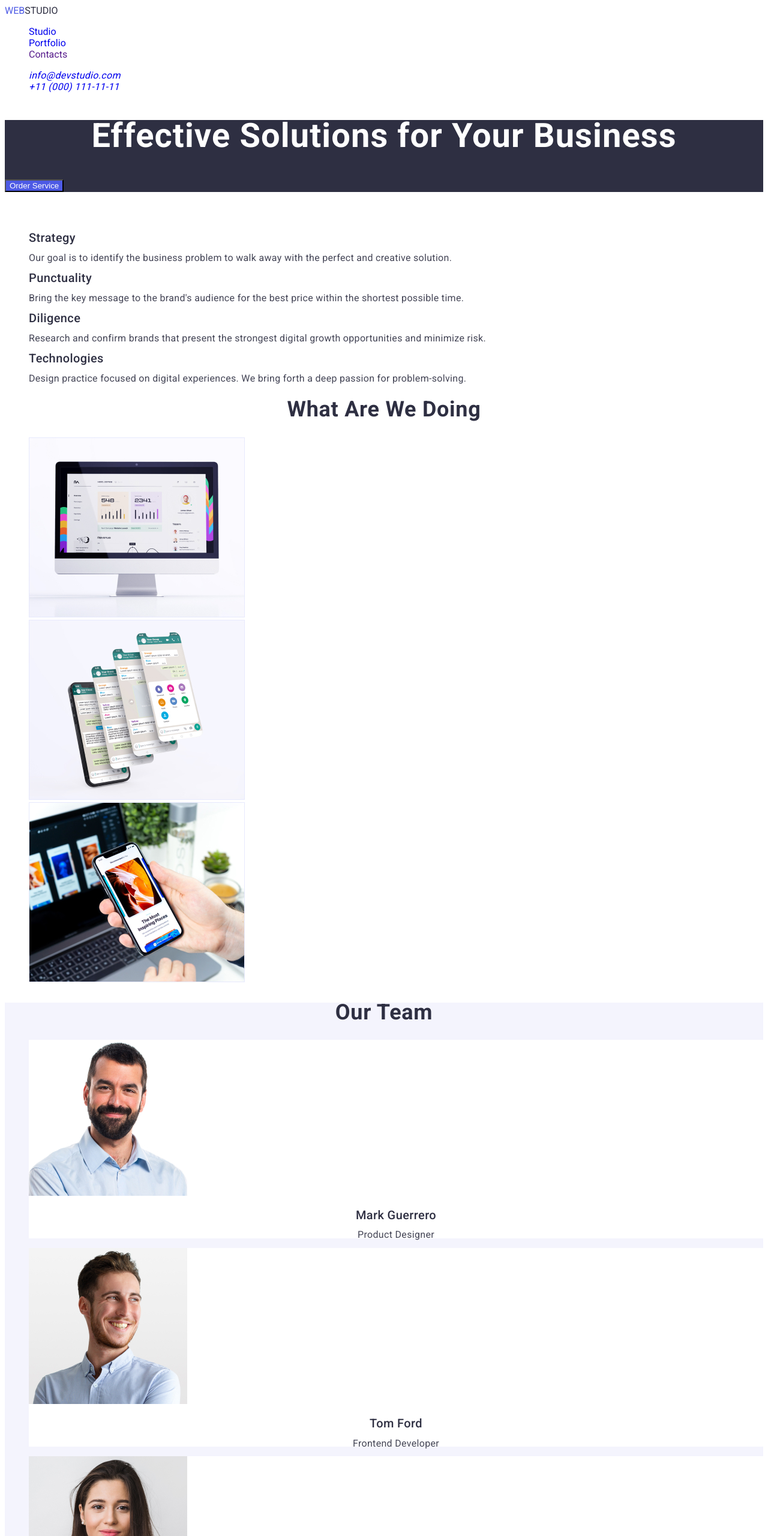
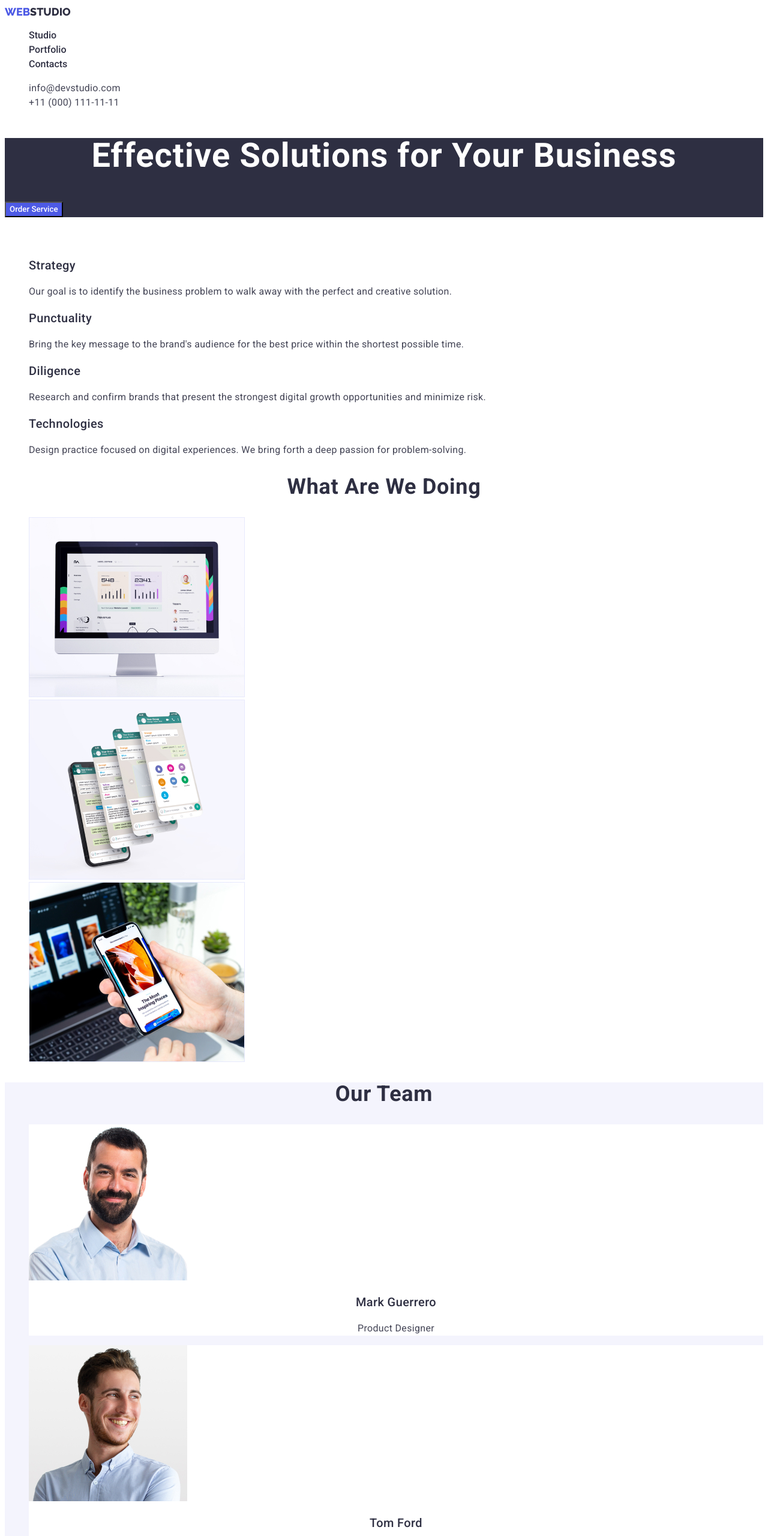
Before and after one commit to Marstepan12/goit-markup-hw-02, a plain HTML site: page index.html in a window 1280 px wide. Shown: the top 2560 px of the page at 60% size. Drawn offline with Linux system fonts and the light colour scheme.

Commit message:
update hw-02

```diff
--- a/css/styles.css
+++ b/css/styles.css
@@ -17,6 +17,10 @@ body {
 
 /*-------HEADER--------------*/
 .logo{
+    font-family: 'Raleway';
+    font-weight: 800;
+    font-size: 18px;
+    line-height: 1.3;
     list-style: none;
     text-decoration: none;
     color:var(--focused-link)
@@ -34,17 +38,21 @@ body {
     text-decoration: none;
 }
 
+.main-nav-site{
+    font-weight: 500;
+    line-height: 1.5;
+    color:var(--overlay-cl)
+}
 .main-nav-site:hover, .main-nave-site:focus{
     color:var(--focused-link);
     cursor: pointer;
 }
 
 .main-nav-cnt{
-    font-family: 'Roboto';
-    font-weight: 400;
-    font-size: 16px;
-    line-height: 0.66;
+    font-style: normal;
+    line-height: 1.5;
     letter-spacing: 0.02em;
+    color: var(--body-txt)
 }
 
 .main-nav-cnt:hover, .main-nav-nt:focus{
@@ -64,10 +72,7 @@ body {
 }
 
 .text{
-    font-family: 'Roboto';
-    font-weight: 400;
-    font-size: 16px;
-    line-height: 0.66;
+    line-height: 1.5;
     letter-spacing: 0.02em;
     color: var(--accent-cl);
 }
@@ -79,6 +84,9 @@ body {
 }
 /*------------FILTER-------------*/
 .btn-filter{
+    font-family: 'Roboto';
+    font-weight: 500;
+    line-height: 1.5;
     background-color: var(--accent-cl);
     color: var(--focused-link);
 }
@@ -96,19 +104,15 @@ body {
 }
 
 .name{
-font-family: 'Roboto';
     font-weight: 500;
     font-size: 20px;
-line-height: 0.83;
+    line-height: 1.2;
     letter-spacing: 0.02em;
     color: var(--overlay-cl);
 }
 
 .name-filter{
-font-family: 'Roboto';
-font-weight: 400;
-font-size: 16px;
-line-height: 0.66;
+    line-height: 1.5;
     letter-spacing: 0.02em;
     color: var(--body-txt);
 }
@@ -125,16 +129,18 @@ color: var(--body-txt);
 }
 
 .header1{
-font-family: 'Roboto';
     font-weight: 700;
     font-size: 56px;
-line-height: 0.93;
+    line-height: 1.07;
     text-align: center;
     letter-spacing: 0.02em;
     color:var(--bgr-cl);
 }
 
 .hero-btn{
+    font-family: 'Roboto';
+    font-weight: 500;
+    line-height: 1.5;
     color:var(--bgr-cl);
     background-color:var(--focused-link);
 }
@@ -147,19 +153,15 @@ color:var(--bgr-cl);
 
 /*-------------SECTION 1-----------*/
 .header-advantage{
-    font-family: 'Roboto';
     font-weight: 500;
     font-size: 20px;
-    line-height: 0.83;
+    line-height: 1.2;
     letter-spacing: 0.02em;
     color: var(--overlay-cl);
 }
 
 .desc-advantage{
-    font-family: 'Roboto';
-    font-weight: 400;
-    font-size: 16px;
-    line-height: 0.66;
+    line-height: 1.5;
     letter-spacing: 0.02em;
     color: var(--body-txt);
 }
@@ -167,10 +169,9 @@ color:var(--bgr-cl);
 
 /*-------------SECTION 2-----------*/
 .header2{
-    font-family: 'Roboto';
     font-weight: 700;
     font-size: 36px;
-    line-height: 0.9;
+    line-height: 1.11;
     text-align: center;
     letter-spacing: 0.02em;
     text-transform: capitalize;
@@ -188,20 +189,16 @@ color:var(--bgr-cl);
 }
 
 .name-team{
-    font-family: 'Roboto';
     font-weight: 500;
     font-size: 20px;
-    line-height: 0.83;
+    line-height: 1.2;
     text-align: center;
     letter-spacing: 0.02em;
     color:var(--overlay-cl);
 }
 
 .position{
-    font-family: 'Roboto';
-    font-weight: 400;
-    font-size: 16px;
-    line-height: 0.66;
+    line-height: 1.5;
     text-align: center;
     letter-spacing: 0.02em;
     color:var(--body-txt);
```
Also changed, not shown: images/portfolio/img_1.jpg. Lines whose indentation alone changed are shown as unchanged.
